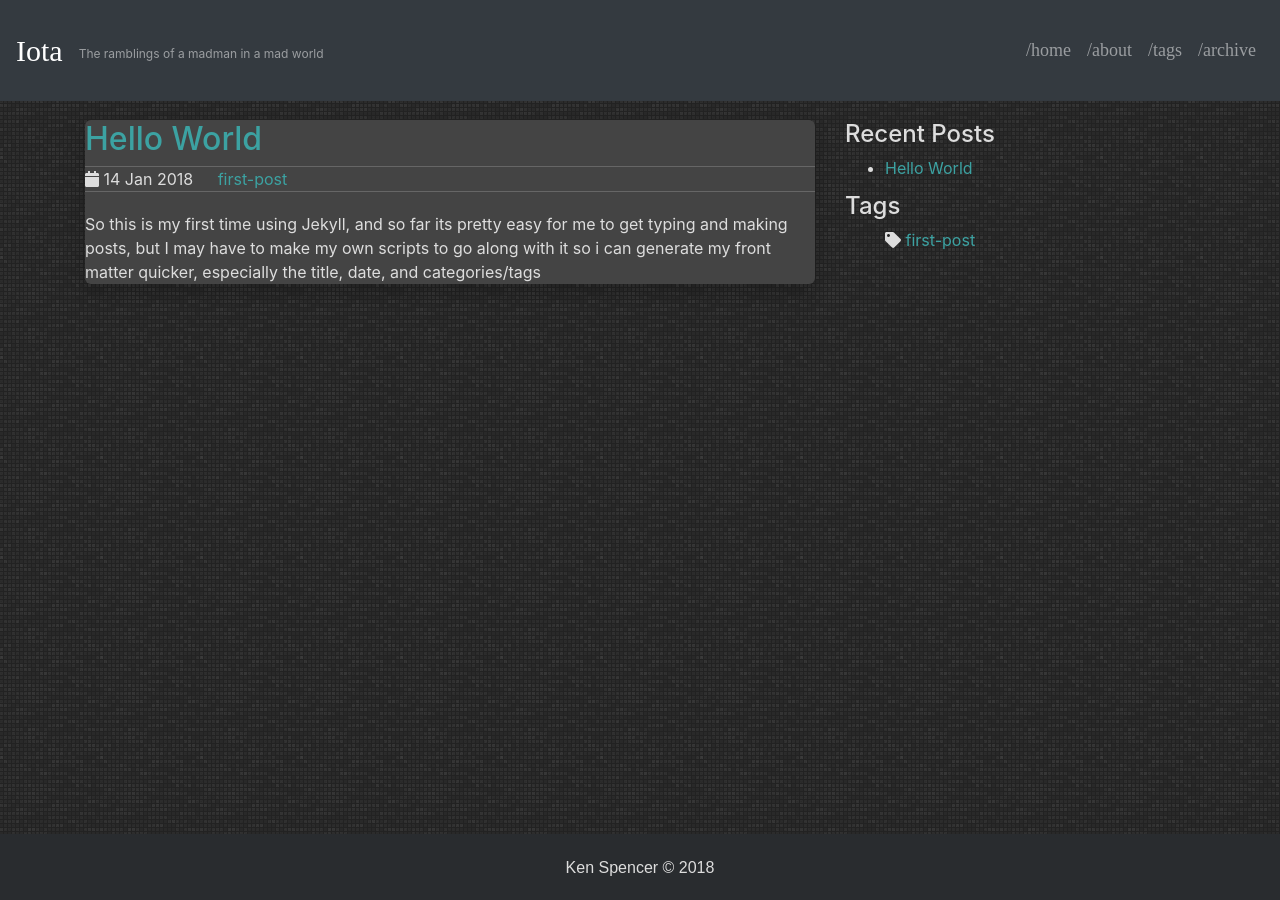
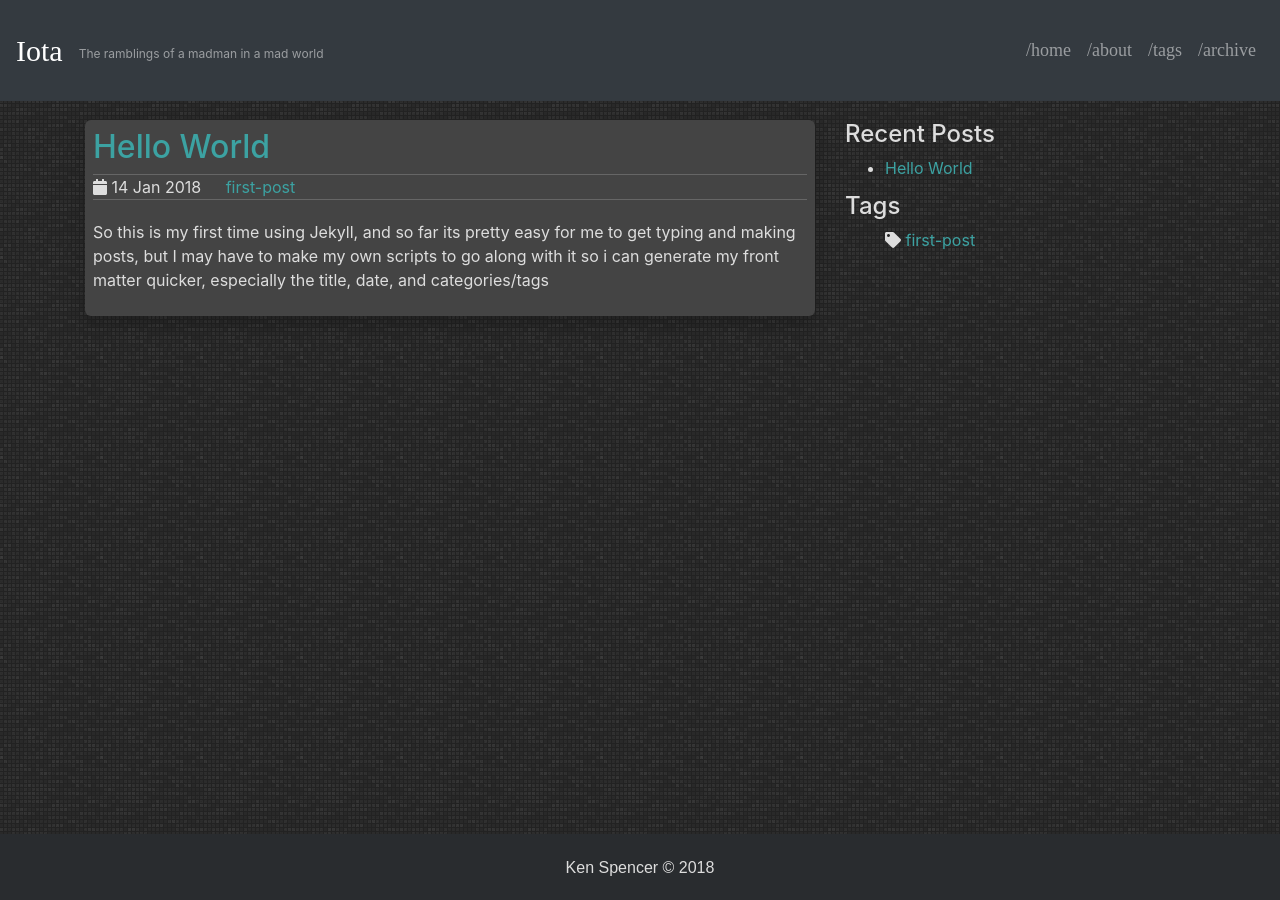
Before and after one commit to IotaSpencer/iotaspencer.me, a Jekyll site: the page built from _posts/2018-01-14-hello-world.md, in a window 1280 px wide and 900 px high. Built offline with Jekyll 4.4.1, drawn with Linux system fonts in a browser that asks for light colours; nearby versions of some CDN libraries; our own code applies the rules of GitHub Pages for plain Markdown files.

Commit message:
give post.html a more bootstrapesque look

```diff
--- a/_layouts/post.html
+++ b/_layouts/post.html
@@ -5,7 +5,7 @@
           <div class="row">
             <div class="col-md-8">
               <div class="article">
-                <div class="well">
+                <div class="well p-2 p-sm-2">
                   <h1><a href="{{ page.url | relative_url }}">{{ page.title }}</a></h1>
                   <div class="post-meta">
                     <div class="post-time">
```
